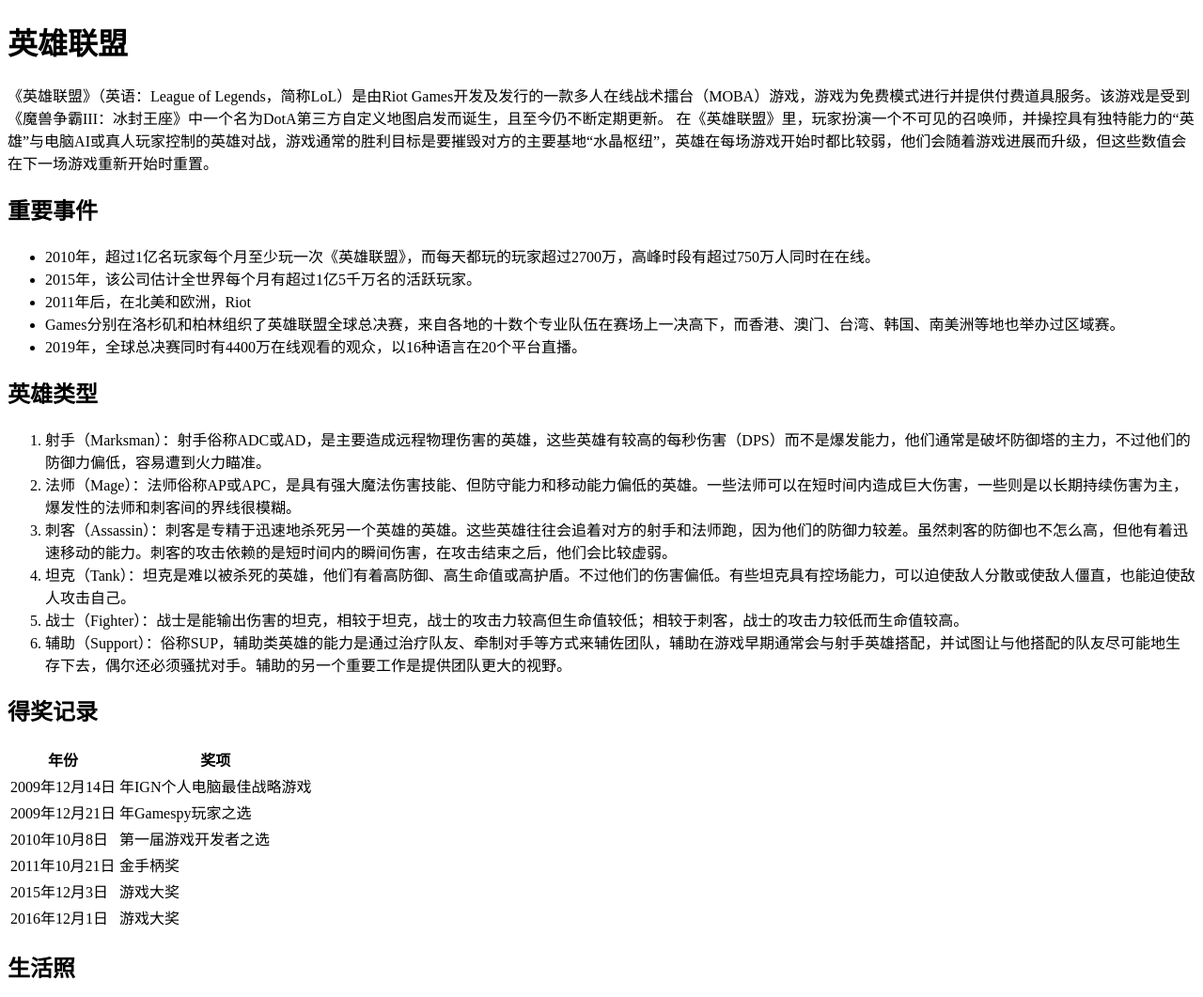
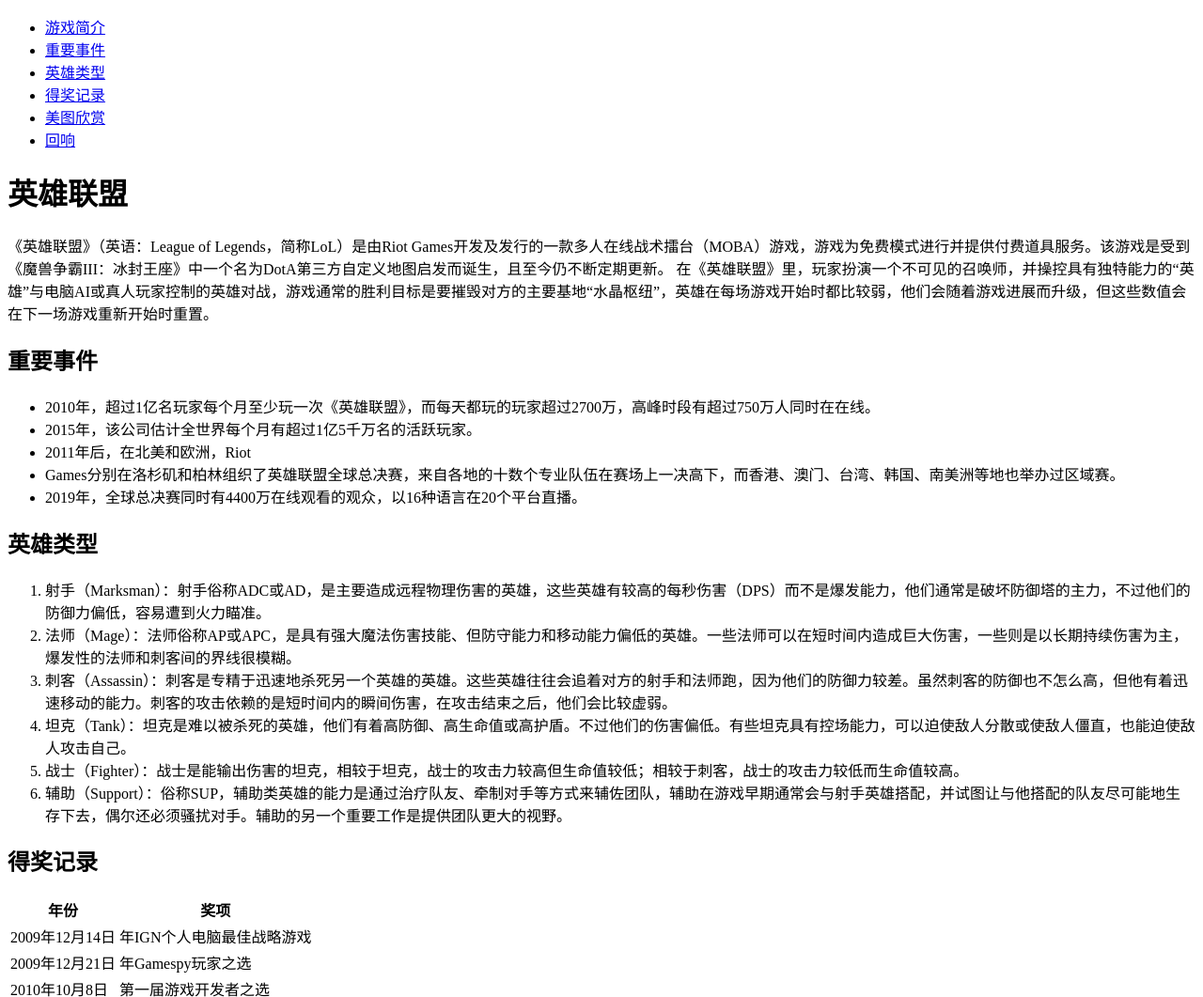
Before and after one commit to tgbf2674/lol, a plain HTML site: page index.html in a window 1280 px wide. Shown: the top 1061 px of the page at 94% size. Drawn offline with Linux system fonts and the light colour scheme.

Commit message:
优化图片

```diff
--- a/index.html
+++ b/index.html
@@ -6,12 +6,22 @@
     <title>英雄联盟</title>
     <style>
       img {
-        max-width: 1<div;
+        max-width: 100%;
       }
     </style>
   </head>
   <body>
-    <h1>英雄联盟</h1>
+    <nav>
+      <ul>
+        <li><a href="#lol">游戏简介</a></li>
+        <li><a href="#events">重要事件</a></li>
+        <li><a href="#type">英雄类型</a></li>
+        <li><a href="#record">得奖记录</a></li>
+        <li><a href="#enjoy">美图欣赏</a></li>
+        <li><a href="#reward">回响</a></li>
+      </ul>
+    </nav>
+    <h1 id="lol">英雄联盟</h1>
     <p>
       《英雄联盟》（英语：League of Legends，简称LoL）是由Riot
       Games开发及发行的一款多人在线战术擂台（MOBA）游戏，游戏为免费模式进行并提供付费道具服务。该游戏是受到《魔兽争霸III：冰封王座》中一个名为DotA第三方自定义地图启发而诞生，且至今仍不断定期更新。
@@ -32,7 +42,7 @@
       </li>
     </ul>
 
-    <h2>英雄类型</h2>
+    <h2 id="type">英雄类型</h2>
     <ol>
       <li>
         射手（Marksman）：射手俗称ADC或AD，是主要造成远程物理伤害的英雄，这些英雄有较高的每秒伤害（DPS）而不是爆发能力，他们通常是破坏防御塔的主力，不过他们的防御力偏低，容易遭到火力瞄准。
@@ -54,7 +64,7 @@
       </li>
     </ol>
 
-    <h2>得奖记录</h2>
+    <h2 id="record">得奖记录</h2>
     <table>
       <thead>
         <tr>
@@ -89,13 +99,13 @@
         </tr>
       </tbody>
     </table>
-    <h2>生活照</h2>
+    <h2 id="enjoy">美图欣赏</h2>
 
     <div><img width="400" src="iamge/1.jpeg" alt="图1" /></div>
     <div><img width="400" src="iamge/6.jpg" alt="图2" /></div>
     <div><img width="400" src="iamge/7.png" alt="图3" /></div>
 
-    <h2>回响</h2>
+    <h2 id="reward">回响</h2>
     <p>
       英雄联盟在西方主流媒体的评论都倾向得到正面评价。在Metacritic上，在100分的满分里取得78分。
     </p>
```
